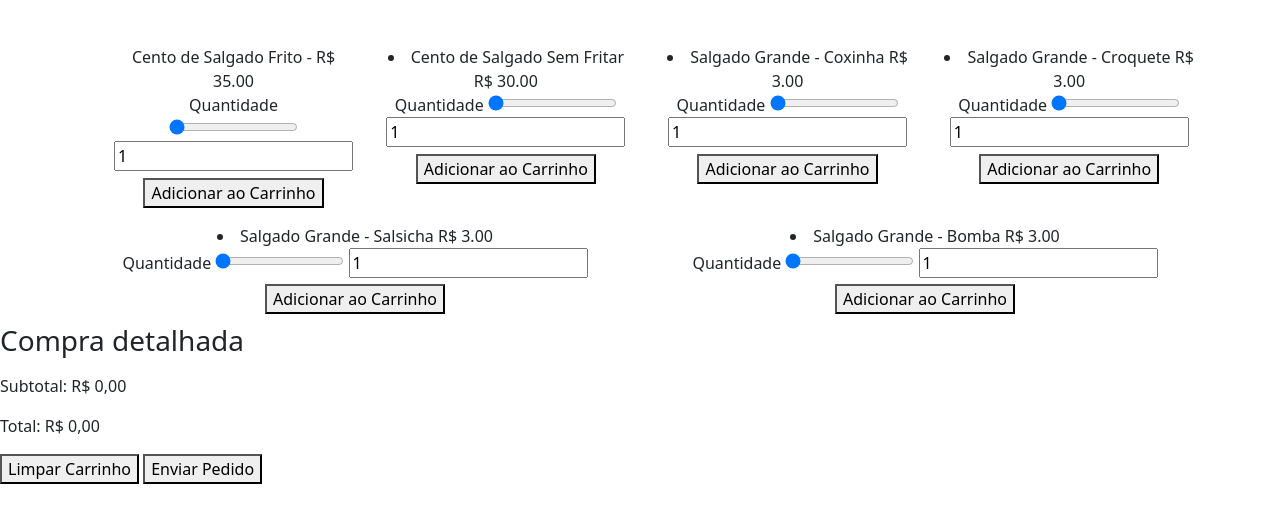
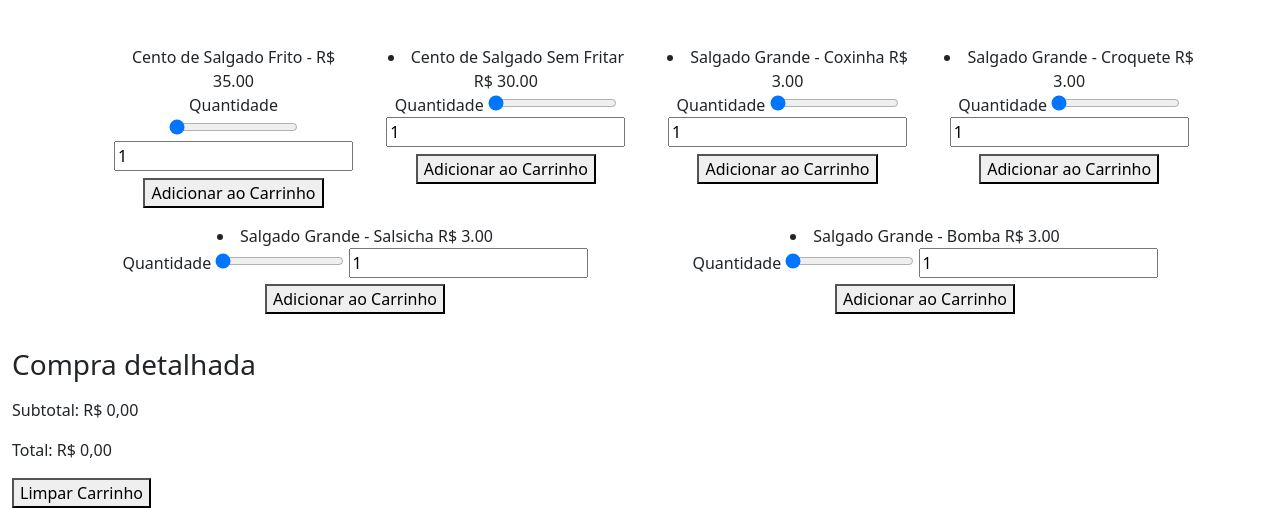
Before and after one commit to MBTGrazielle/Projeto-Loja-Salgados, a plain HTML site: page index.html in a window 1280 px wide. Shown: the part 630-1138 px from the top of the page. Before the commit the page ends 1114 px from the top, so only its background shows below. Drawn offline with nearby package versions, Linux system fonts and the light colour scheme.

Commit message:
Posicionei a área da compra detalhada

```diff
--- a/index.html
+++ b/index.html
@@ -193,22 +193,18 @@
           </div>
         </div>
        </ul>
-      </section>
+      </section><br>
       <section class="sectionCompraFinal">
-        <h3>Compra detalhada</h3>
+        <div class="container-fluid">
+          <h3>Compra detalhada</h3>
         <ul id="cart"></ul>
         <p>Subtotal: R$ <span id="subtotal">0,00</span></p>
-    <p>Total: R$ <span id="total">0,00</span></p>
+        <p>Total: R$ <span id="total">0,00</span></p>
         <button onclick="clearCart()">Limpar Carrinho</button>
+        </div>
 
-        <abbr title=""
-          ><a
-            href="https://wa.me/5531971437896?text=Olá%20Grazi,%20vim%20do%20seu%20Portfólio"
-            ><button>Enviar Pedido</button></a
-          ></abbr
       </section>
     </main>
-
     <section class="sectionScriptBoostrap">
       <script src="https://code.jquery.com/jquery-3.3.1.slim.min.js"></script>
       <script src="https://cdnjs.cloudflare.com/ajax/libs/popper.js/1.14.6/umd/popper.min.js"></script>
```
